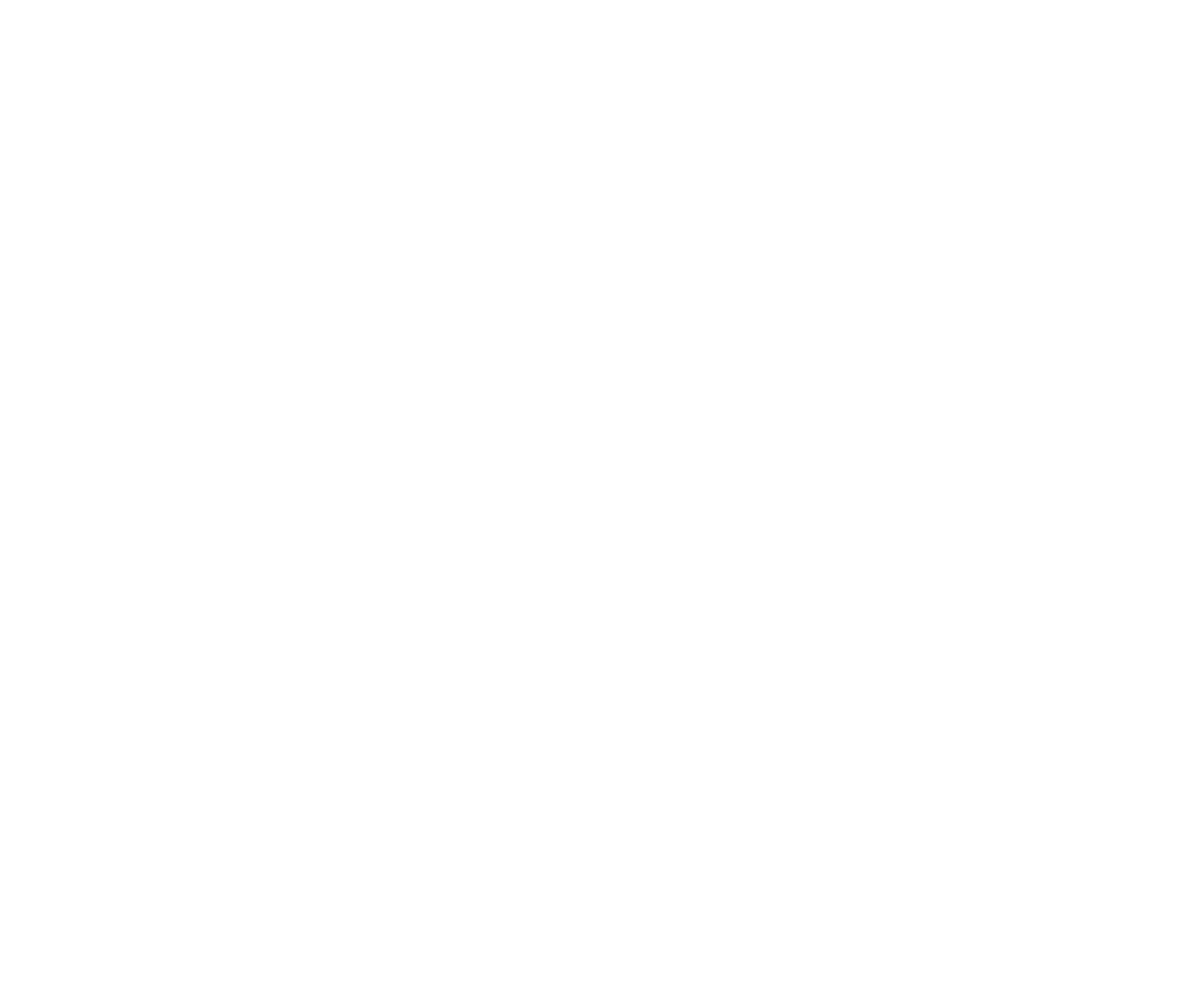
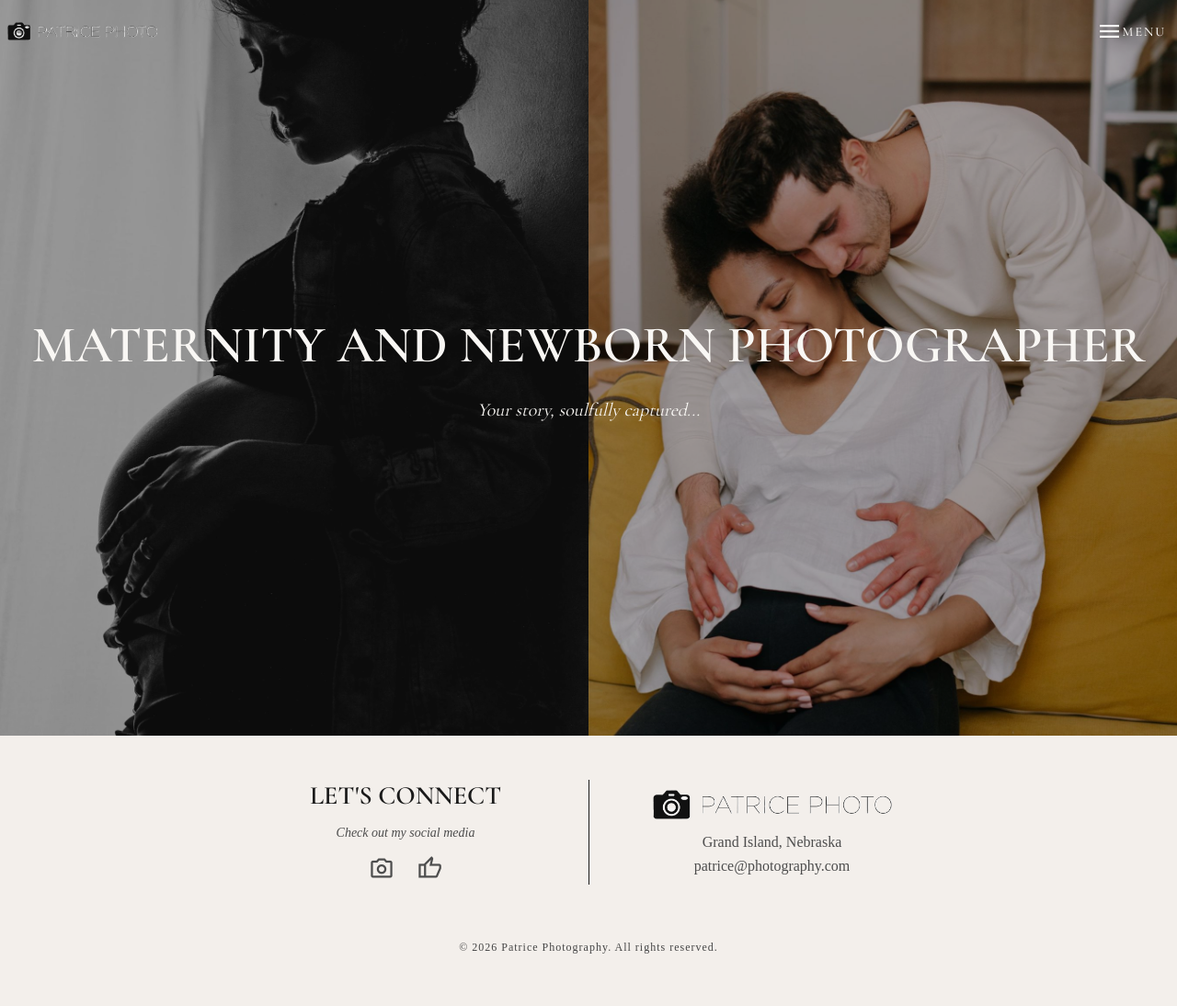
Before and after one commit to mslysz/Maternity-photo-project, a plain HTML site: page maternity.html in a window 1280 px wide. Shown: the whole page at 92% size. Before the commit the page ends 800 px from the top, so only its background shows below. Drawn offline with nearby package versions, Linux system fonts and the light colour scheme.

Commit message:
The structure of the maternity subpage has been updated

```diff
--- a/js/about.js
+++ b/js/about.js
@@ -7,7 +7,7 @@
 
   window.addEventListener('scroll', () => {
     const vh = window.innerHeight;
-
+    if (aboutSection) {
       const imageTop = aboutImage.getBoundingClientRect().top;
       const sectionTop = aboutSection.getBoundingClientRect().top;
 
@@ -23,5 +23,6 @@
       } else {
         aboutText.classList.remove('about__content--visible');
       }
+    }
   });
 }
--- a/maternity.html
+++ b/maternity.html
@@ -0,0 +1,178 @@
+<!doctype html>
+<html lang="en">
+  <head>
+    <meta charset="UTF-8" />
+    <meta name="viewport" content="width=device-width, initial-scale=1.0" />
+    <title>Patrice | Newborn & Maternity Photographer</title>
+    <meta
+      name="description"
+      content="Professional newborn, baby, and maternity photography by Patrice. Soulful and natural photo sessions in studio or at your home."
+    />
+    <meta name="robots" content="index, follow" />
+
+    <link rel="preconnect" href="https://fonts.googleapis.com" />
+    <link rel="preconnect" href="https://fonts.gstatic.com" crossorigin />
+    <link
+      href="https://fonts.googleapis.com/css2?family=Cormorant+Garamond:wght@300;400;500;600&family=Inter:wght@300;400;500;600&family=Playfair+Display:wght@400;500;600&family=Material+Symbols+Outlined&display=swap"
+      rel="stylesheet"
+    />
+    <link rel="stylesheet" href="css/main.css" />
+  </head>
+  <body>
+    <header class="header">
+      <img
+        class="header__logo"
+        src="images/logo.png"
+        alt="Patrice Photography logo"
+      />
+      <!--burger menu-->
+      <button
+        class="header__burger-btn"
+        aria-label="Open menu"
+        aria-controls="main-nav"
+        aria-expanded="false"
+      >
+        <span
+          class="header__burger material-symbols-outlined"
+          aria-hidden="true"
+        >
+          menu
+        </span>
+        <span class="header__burger-text" aria-hidden="true">MENU</span>
+      </button>
+      <!--burger menu-->
+    </header>
+    <div class="nav-overlay" id="js-nav-overlay" aria-hidden="true"></div>
+    <nav class="nav" id="main-nav">
+      <button
+        class="nav__close-btn"
+        aria-label="Close menu"
+        aria-controls="main-nav"
+      >
+        <span class="material-symbols-outlined"> close </span>
+      </button>
+      <ul class="nav__list">
+        <li class="nav__item">
+          <a class="nav__link" href="index.html">home</a>
+        </li>
+        <li class="nav__item">
+          <a class="nav__link" href="maternity.html">maternity</a>
+        </li>
+        <li class="nav__item">
+          <a class="nav__link" href="#">studio baby</a>
+        </li>
+        <li class="nav__item">
+          <a class="nav__link" href="#">at-home baby</a>
+        </li>
+        <li class="nav__item">
+          <a class="nav__link" href="#">natural family photography</a>
+        </li>
+        <li class="nav__item">
+          <a class="nav__link" href="#">meet patrice</a>
+        </li>
+        <li class="nav__item">
+          <a class="nav__link" href="#">the studio</a>
+        </li>
+        <li class="nav__item">
+          <a class="nav__link" href="#">contact</a>
+        </li>
+        <li class="nav__item">
+          <a class="nav__link nav__link--no-underline" href="#">blog</a>
+        </li>
+      </ul>
+    </nav>
+    <main>
+      <section class="hero">
+        <div class="hero__images">
+          <img
+            class="hero__image hero__image--first"
+            src="/images/pexels-rafael-henrique-SMALL.jpg"
+            alt="Pregnant woman posing during a professional outdoor photo session"
+            fetchpriority="high"
+          />
+          <img
+            class="hero__image hero__image--second"
+            src="/images/pexels-ivan-s-SMALL.jpg"
+            alt="women-with-child"
+          />
+        </div>
+        <div class="hero__content">
+          <h1 class="hero__title">MATERNITY AND NEWBORN PHOTOGRAPHER</h1>
+          <p class="hero__text">Your story, soulfully captured...</p>
+        </div>
+      </section>
+    </main>
+    <footer class="footer">
+      <div class="container">
+        <div class="footer__row">
+          <div class="footer__meta">
+            <div class="footer__heading">
+              <h2 class="footer__title">LET'S CONNECT</h2>
+              <p class="footer__subtitle">Check out my social media</p>
+            </div>
+
+            <nav class="footer__socials" aria-label="Social media">
+              <a
+                href="https://instagram.com/"
+                class="footer__social-link"
+                target="_blank"
+                rel="noopener"
+              >
+                <span
+                  class="material-symbols-outlined footer__social-icon"
+                  aria-hidden="true"
+                  >photo_camera</span
+                >
+                <span class="sr-only">Instagram</span>
+              </a>
+              <a
+                href="https://facebook.com/"
+                class="footer__social-link"
+                target="_blank"
+                rel="noopener"
+              >
+                <span
+                  class="material-symbols-outlined footer__social-icon"
+                  aria-hidden="true"
+                  >thumb_up</span
+                >
+                <span class="sr-only">Facebook</span>
+              </a>
+            </nav>
+          </div>
+
+          <div class="footer__branding">
+            <div class="footer__logo-wrapper">
+              <a href="index.html" class="footer__logo-link">
+                <img
+                  class="footer__logo"
+                  src="images/logo.png"
+                  alt="Patrice Photography Logo"
+                />
+              </a>
+            </div>
+
+            <address class="footer__contact">
+              <p class="footer__address">Grand Island, Nebraska</p>
+              <a
+                href="mailto:patrice@photography.com"
+                class="footer__email-link"
+                >patrice@photography.com</a
+              >
+            </address>
+          </div>
+        </div>
+        <div class="footer__copyright">
+          <small>&copy; 2026 Patrice Photography. All rights reserved.</small>
+        </div>
+      </div>
+    </footer>
+
+    <button id="scrollToTopBtn" class="scroll-arrow" aria-label="Scroll top">
+      <span class="material-symbols-outlined" aria-hidden="true"
+        >keyboard_arrow_up</span
+      >
+    </button>
+    <script type="module" src="js/main.js"></script>
+  </body>
+</html>
```
Also changed, not shown: index.html (+2 -1 lines), images/pexels-ivan-s-SMALL.jpg (added), images/pexels-rafael-henrique-SMALL.jpg (added). Lines whose indentation alone changed are shown as unchanged.
